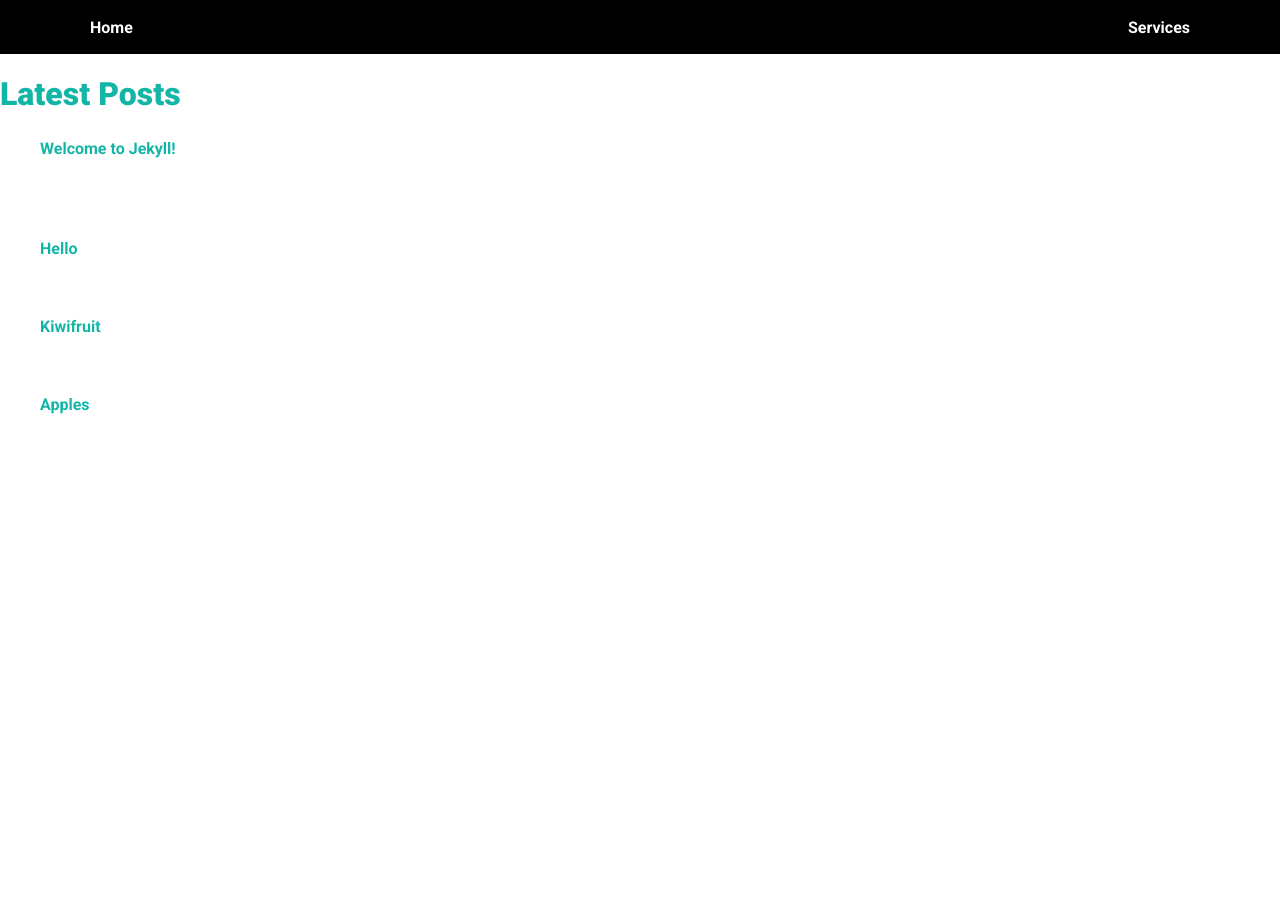
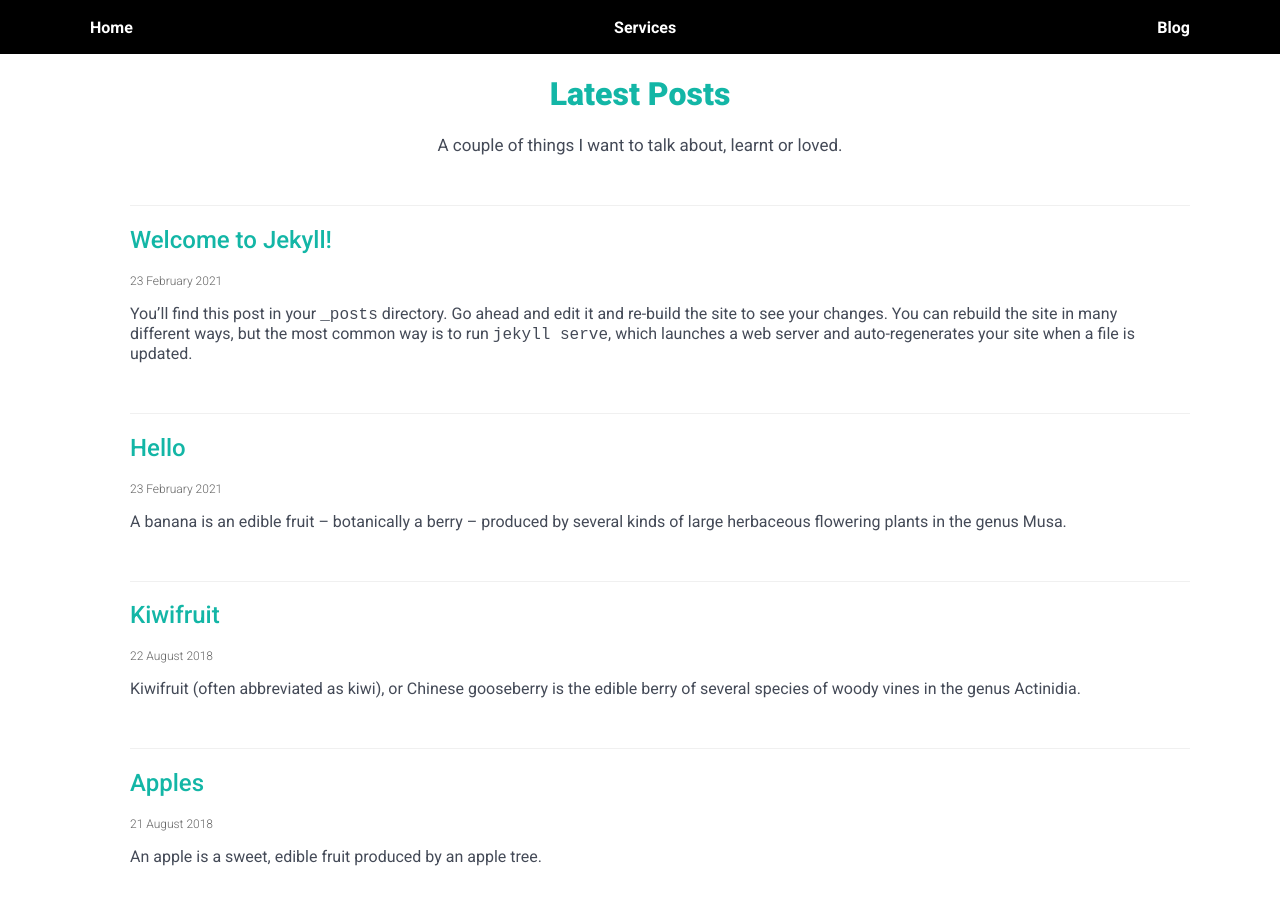
Before and after one commit to jromainkrupa/jeanro, a Jekyll site: the page built from blog.html, in a window 1280 px wide. Built offline with Jekyll 4.4.1, drawn with Linux system fonts in a browser that asks for light colours; nearby versions of some CDN libraries; some web fonts are replaced.

Commit message:
updated blog

```diff
--- a/_data/navigation.yml
+++ b/_data/navigation.yml
@@ -1,10 +1,10 @@
 - name: Home
   link: /
 - name: Services
-  link: /services.html
+  link: /services
 # - name: Resume
 #   link: /resume.html
-# - name: Blog
-#   link: /blog.html
+- name: Blog
+  link: /blog
 # - name: Portfolio
 #   link: /portfolio.html
--- a/_layouts/post.html
+++ b/_layouts/post.html
@@ -3,7 +3,7 @@
 ---
 <h1>{{ page.title }}</h1>
 
-<p>
+<p class="">
   {{ page.date | date_to_string }}
   {% assign author = site.authors | where: 'short_name', page.author | first %}
   {% if author %}
--- /dev/null
+++ b/_sass/blog.scss
@@ -0,0 +1,20 @@
+.blog p {
+  color:#444A57;
+  font-weight: normal;
+}
+
+.blog-titles {
+  text-align: center;
+}
+
+.blog h2 {
+  font-size: 24px;
+  font-weight: 500;
+  color:#13B6A6;
+}
+.blog h3 {
+  font-size:12px;
+  font-weight: 200;
+
+  color:rgb(100,100,100)
+}
--- a/_sass/main.scss
+++ b/_sass/main.scss
@@ -30,7 +30,6 @@
   color: black;
 }
 p {
-
 }
 li {
   list-style: none;
--- /dev/null
+++ b/_sass/posts.scss
@@ -0,0 +1,5 @@
+.post {
+  border-top: 0.2px solid rgb(240,240,240);
+  padding: 0px 20px 0px 0px;
+  margin-top: 50px;
+}
--- a/assets/css/styles.scss
+++ b/assets/css/styles.scss
@@ -10,3 +10,5 @@
 @import "banner";
 @import "cards";
 @import "main";
+@import "blog";
+@import "posts";
--- a/blog.html
+++ b/blog.html
@@ -2,13 +2,20 @@
 layout: default
 title: Blog
 ---
+<div class="container blog">
+  <div class="blog-titles">
     <h1>Latest Posts</h1>
-
+    <p>A couple of things I want to talk about, learnt or loved.</p>
+  </div>
   <ul>
     {% for post in site.posts %}
-    <li>
-      <h2><a href="{{ post.url }}">{{ post.title }}</a></h2>
+      <li class="post">
+        <a href="{{ post.url }}">
+          <h2>{{ post.title }}</h2>
+          <h3>{{ post.date | date: "%d %B %Y"}}</h3>
           {{ post.excerpt }}
+        </a>
       </li>
     {% endfor %}
   </ul>
+</div>
```
Also changed, not shown: services.html (+7 -15 lines). Lines whose indentation alone changed are shown as unchanged.
